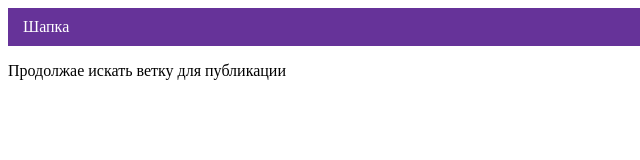
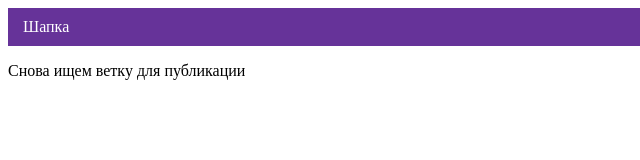
Before and after one commit to htmlacademy-adaptive/2456665-cat-energy-32, a plain HTML site: page 4/index.html in a window 1280 px wide. Shown: the full height of the page, 0-640 px from the left. Drawn offline with Linux system fonts and the light colour scheme.

Commit message:
Deploying to gh-pages from @ htmlacademy-adaptive/2456665-cat-energy-32@7fa70af784083975b1b5ad52fa9561c44f7fbc97 🚀

```diff
--- a/4/index.html
+++ b/4/index.html
@@ -1 +1 @@
-<!DOCTYPE html><html class="page" lang="ru"><head><meta charset="UTF-8"><title>Название проекта</title><meta name="viewport" content="width=device-width,initial-scale=1"><link rel="stylesheet" href="styles/styles.css"><script src="scripts/index.js" defer="defer"></script></head><body class="page__body"><header class="header">Шапка</header><p>Продолжае искать ветку для публикации</p></body></html>
+<!DOCTYPE html><html class="page" lang="ru"><head><meta charset="UTF-8"><title>Название проекта</title><meta name="viewport" content="width=device-width,initial-scale=1"><link rel="stylesheet" href="styles/styles.css"><script src="scripts/index.js" defer="defer"></script></head><body class="page__body"><header class="header">Шапка</header><p>Снова ищем ветку для публикации</p></body></html>
```
